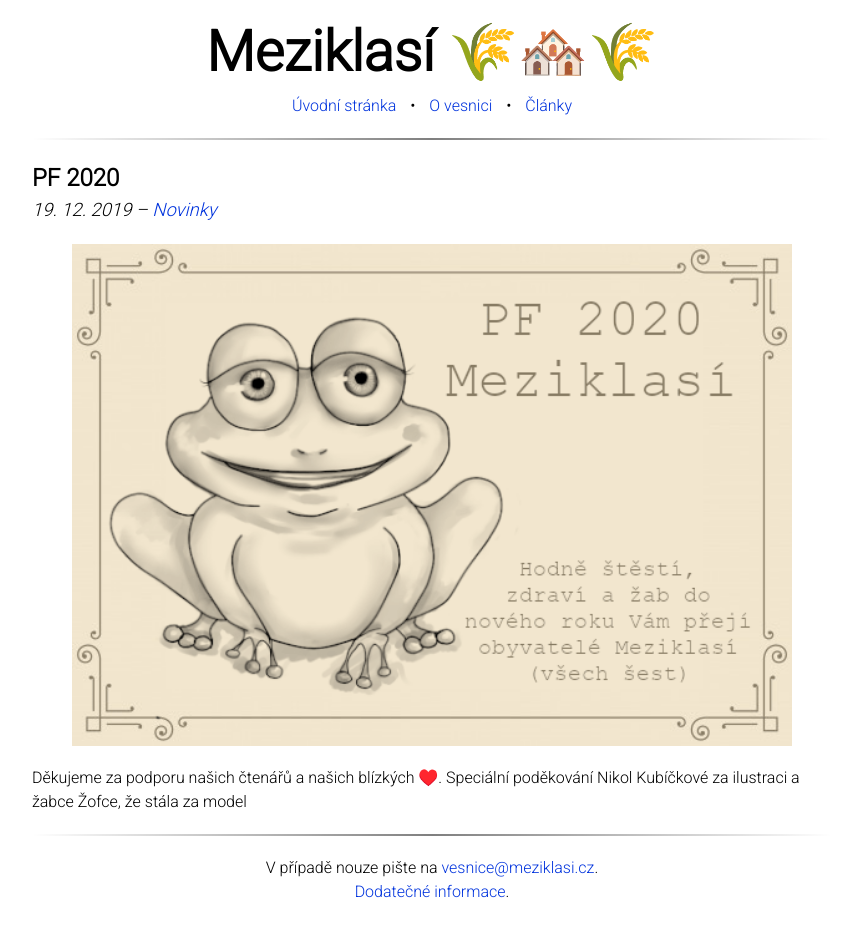
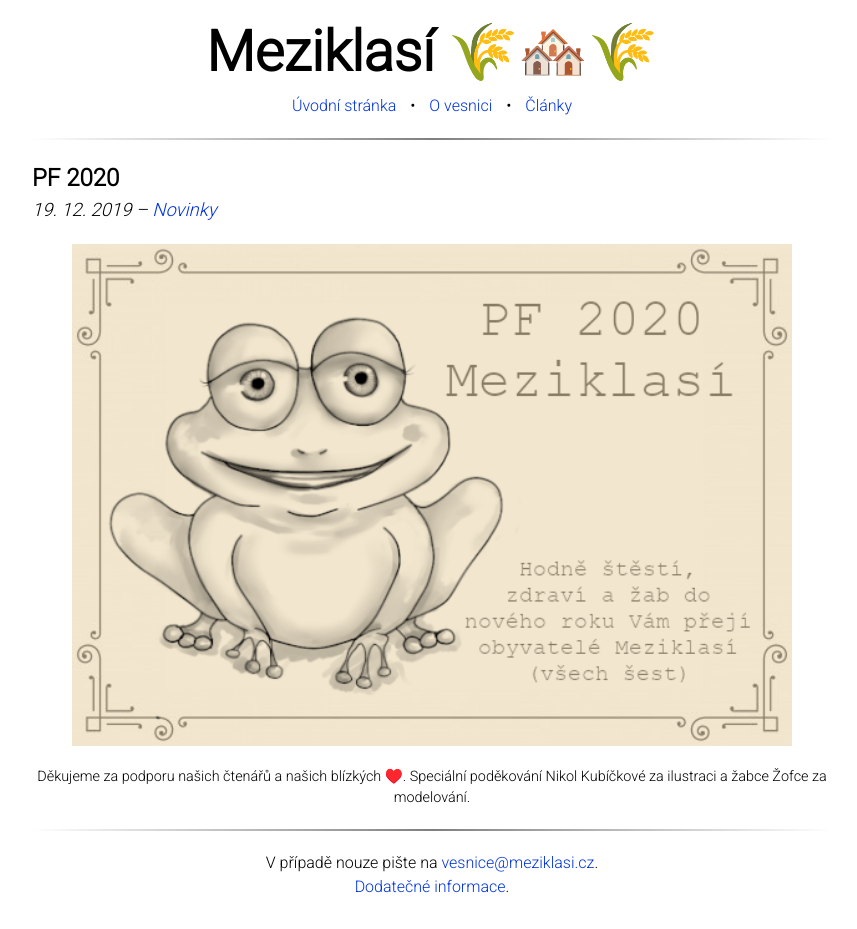
Before and after one commit to Meziklassociation/meziklasi, a Jekyll site: the page built from _posts/2019-12-19-PF-2020.md, in a window 1280 px wide. Shown: the whole page, without its empty margins (208-1065 px from the left). Built offline with Jekyll 4.4.1, drawn with Linux system fonts in a browser that asks for light colours; nearby versions of some CDN libraries.

Commit message:
fix PF formatting

```diff
--- a/_posts/2019-12-19-PF-2020.md
+++ b/_posts/2019-12-19-PF-2020.md
@@ -6,6 +6,6 @@ category: Novinky
 
 ![PF 2020 Meziklasí](/assets/img/PF-2020.png)
 
-{: .small }
+{: .small .centered }
 Děkujeme za podporu našich čtenářů a našich blízkých ♥️.
-Speciální poděkování Nikol Kubíčkové za ilustraci a žabce Žofce, že stála za model
+Speciální poděkování Nikol Kubíčkové za ilustraci a žabce Žofce za modelování.
--- a/_sass/_main.scss
+++ b/_sass/_main.scss
@@ -16,6 +16,7 @@ $table-cell-spacing: 10px;  // default cell spacing for tables
 // relative sizes of certain website elements
 $title-size: 350%;
 $post-date-size: 115%;
+$small-size: 90%;
 
 // text formatting
 $line-spacing: 20px;  // spacing after paragraph
@@ -146,6 +147,11 @@ $serif-font: "Roboto";
 	margin-bottom: $line-spacing;
 }
 
+// useful CSS classes
+.small { font-size: $small-size; }
+.centered { text-align: center; }
+
+
 body {
 	// text formatting
 	font-family: $serif-font, sans-serif;
@@ -154,11 +160,12 @@ body {
 	// list formatting
 	ul, ol {
 		padding-left: $item-padding;
-		padding-bottom: $line-spacing;
+		margin-bottom: $line-spacing;
 	}
+
 	ul ul, ol ul {
 		margin: 0;
-		padding-bottom: 0;
+		margin-bottom: 0;
 	}
 
 	// a fix for (arguably) incorrectly Jekyll-generated list code
@@ -172,9 +179,11 @@ body {
 
 	// text spacing
 	p, hr {margin-bottom: $line-spacing;}
+
 	h1 {padding-bottom: $h1-spacing;}
 	h2 {padding-bottom: $h2-spacing;}
 	h3 {padding-bottom: $h3-spacing;}
+
 
 	// image formatting
 	img {
```
